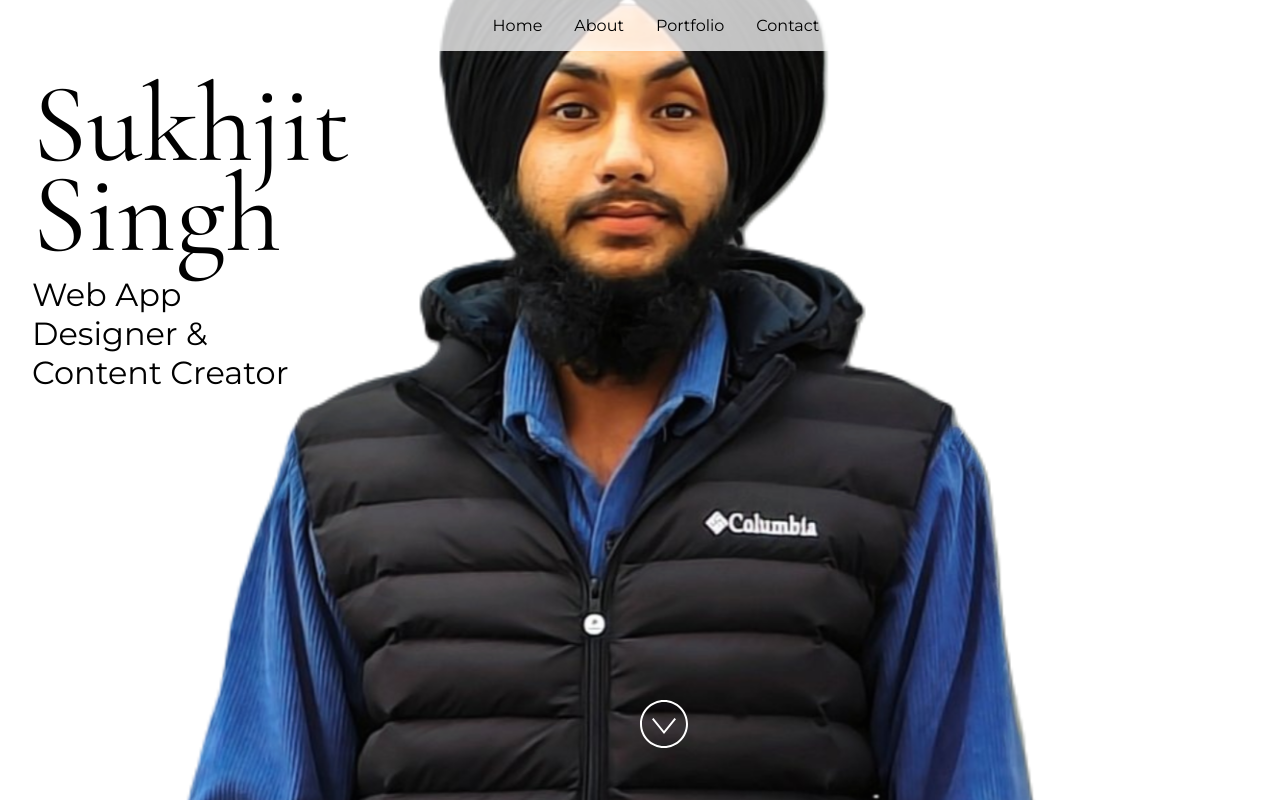
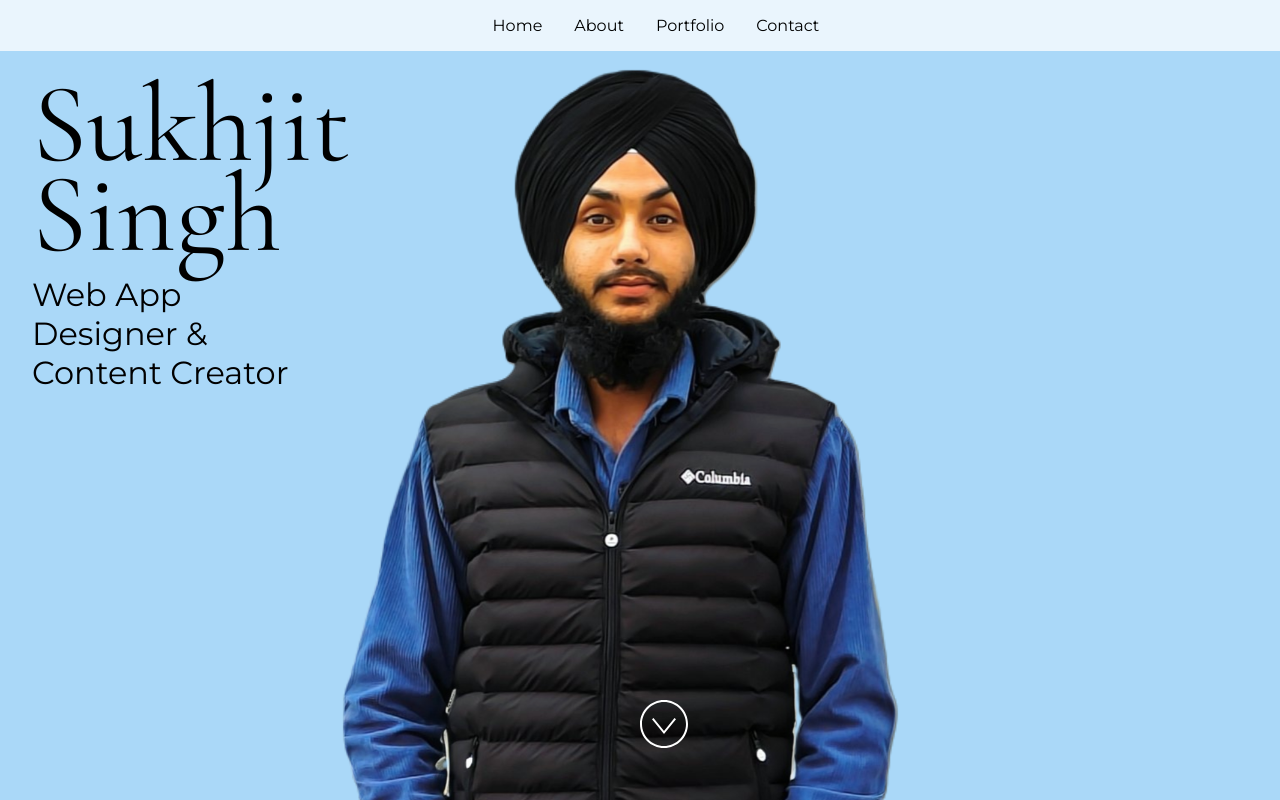
Before and after one commit to the-sukhsingh/thesukhsingh, a React (Vite) app: page / in a window 1280 px wide. Built offline with nearby package versions, Linux system fonts and the light colour scheme.

Commit message:
Update styles.css

```diff
--- a/src/styles.css
+++ b/src/styles.css
@@ -12,6 +12,10 @@ body {
   overflow-x: hidden;
   padding: 0;
   width: 100%;
+  scroll-behavior: smooth;
+}
+.glow {
+  text-shadow: 0 0 20px #baddf7;
 }
 
 div#main {
@@ -36,13 +40,15 @@ section.padding {
 section img.background {
   height: 100%;
   left: 50%;
-  object-fit: cover;
+  object-fit: scale-down;
   pointer-events: none;
   position: absolute;
   top: 0;
   transform: translate(-50%, 0);
   width: 100vmax;
   z-index: -1;
+  background-color: #aad8f8;
+  zoom:50;
 }
 
 h1 {
@@ -123,3 +129,11 @@ img.socialIcon {
   height: 30px;
   width: 30px;
 }
+@keyframes slideInLeft {
+  0% {
+    transform: translateX(-100%);
+  }
+  100% {
+    transform: translateX(0);
+  }
+}
```
